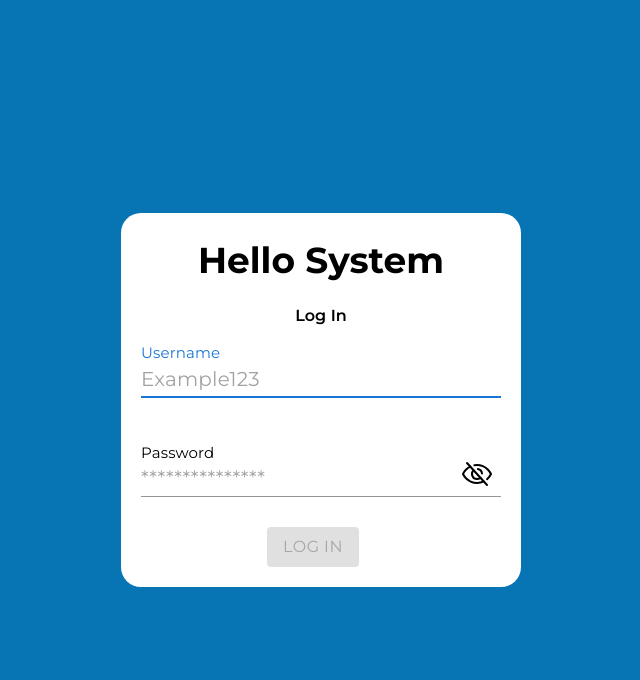
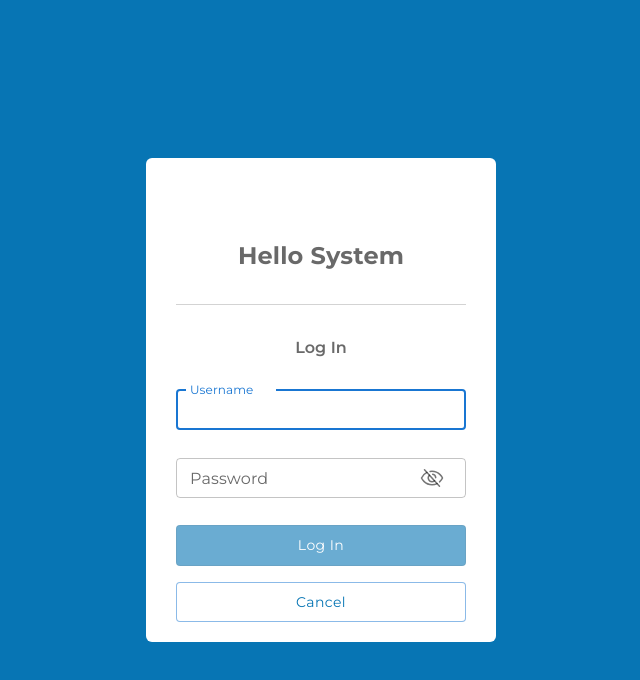
Before and after one commit to VengerAlex/test-project, a React (Vite) app: page /sign-in in a window 1280 px wide. Shown: the top 680 px of the page, without its empty margins (319-959 px from the left). Built offline with nearby package versions, Linux system fonts and the light colour scheme.

Commit message:
restyled login form

```diff
--- a/src/components/UI/Input/index.tsx
+++ b/src/components/UI/Input/index.tsx
@@ -1,24 +1,19 @@
-import {useState} from 'react'
+import { useState } from 'react'
 import {
-  IconButton,
-  InputAdornment, TextField,
-  TextFieldProps, Typography,
+  IconButton, InputAdornment, TextField, TextFieldProps
 } from '@mui/material'
 import { Eye, EyeSlash } from 'phosphor-react'
 
 // TODO! Replace any
 type InputProps = TextFieldProps & {
-  isPassword?: boolean;
-  isResetPassword?: boolean;
-  control: any;
-  formName: string;
-};
+  isPassword?: boolean
+  isResetPassword?: boolean
+  control: any
+  formName: string
+}
 
 export const Input = ({
-  isPassword = false,
-  formName,
-  control,
-  ...props
+  isPassword = false, formName, control, ...props
 }: InputProps) => {
   const [showPassword, setShowPassword] = useState(false)
 
@@ -26,17 +21,31 @@ export const Input = ({
     <TextField
       {...control.register(formName)}
       {...props}
-      InputLabelProps={{shrink: true}}
       name={formName}
       type={!isPassword ? 'text' : showPassword ? 'text' : 'password'}
-      variant='standard'
+      variant='outlined'
+      size='small'
+      sx={{
+        label: {
+          color: 'dimgray',
+          fontSize: '16px',
+        },
+        input: {
+          color: 'dimgray',
+          fontSize: '16px',
+        },
+        '& .MuiFormHelperText-root': {
+          margin: 0,
+          fontSize: '12px',
+        },
+      }}
       InputProps={
         isPassword
           ? {
             endAdornment: (
               <InputAdornment position='end'>
                 <IconButton onClick={() => setShowPassword(!showPassword)}>
-                  <Typography>{showPassword ? <Eye size={32} /> : <EyeSlash size={32} />}</Typography>
+                  {showPassword ? <Eye size={24} /> : <EyeSlash size={24} />}
                 </IconButton>
               </InputAdornment>
             ),
--- a/src/pages/Auth/SignIn/index.tsx
+++ b/src/pages/Auth/index.tsx
@@ -5,19 +5,18 @@ import { useForm } from 'react-hook-form'
 import { signInSchema } from '@utils/schemas'
 import { Input } from '@ui/Input'
 import { showErrorText } from '@utils/utils'
-import { useLogin } from '../../../services/auth.service'
+import { useLogin } from '../../services/auth.service'
 import { useContext } from 'react'
 import { AuthContext } from '@components/Contexts/AuthContext'
 import { useNavigate } from 'react-router-dom'
 import { ROUTES } from '@utils/constants'
 
 const SignWrapper = styled(Box)`
-  width: 400px;
+  width: 350px;
   background-color: #fff;
-  padding: 20px;
-  border-radius: 20px;
+  padding: 20px 30px;
+  border-radius: 6px;
 `
-
 const SignContainer = styled(Box)`
   background-color: #0775b4;
   display: flex;
@@ -26,6 +25,45 @@ const SignContainer = styled(Box)`
   height: 100vh;
   width: 100vw;
   text-align: center;
+`
+const Title = styled(Typography)`
+  padding: 60px 0 30px;
+  font-weight: bold;
+  color: dimgray;
+  border-bottom: 1px solid lightgray;
+`
+const Subtitle = styled(Typography)`
+  padding: 30px;
+  color: dimgray;
+`
+const PrimaryButton = styled(Button)`
+  width: 100%;
+  font-size: 14px;
+  padding: 7px 10px;
+  text-transform: none;
+  color: white;
+  background-color: #0775b4;
+
+  :disabled {
+    color: white;
+    opacity: 0.6;
+  }
+
+  :hover {
+    color: white;
+    background-color: #1976d2;;
+  }
+`
+const SecondaryButton = styled(PrimaryButton)`
+  background-color: white;
+  color: #0775b4;
+  padding: 7px 10px;
+
+  :hover {
+    background-color: white;
+    color: #1976d2;
+    border-color: #1976d2;
+  }
 `
 
 const SignIn = () => {
@@ -43,6 +81,7 @@ const SignIn = () => {
     mode: 'onChange',
     resolver: yupResolver(signInSchema),
   })
+
   const { username, password } = getValues()
 
   const submitHandler = (data: ISignInForm) => {
@@ -53,9 +92,7 @@ const SignIn = () => {
       {
         onSuccess: ({ data }) => {
           login({ username: data.username, email: data.email })
-
           localStorage.setItem('token', data.token)
-
           navigate(ROUTES.HOME)
         },
         onError: () => {
@@ -69,31 +106,19 @@ const SignIn = () => {
     <SignContainer>
       <SignWrapper>
         <Box>
-          <Typography
-            variant='h3'
-            mb={2}
-            sx={{ color: '#000' }}
-          >
-            Hello System
-          </Typography>
-          <Typography
-            variant='h5'
-            mb={2}
-          >
-            Log In
-          </Typography>
+          <Title variant='h4'>Hello System</Title>
+          <Subtitle variant='h5'>Log In</Subtitle>
         </Box>
+
         <form onSubmit={handleSubmit(submitHandler)}>
           <Stack
             direction='column'
             alignItems='center'
-            spacing={2}
           >
             <Input
               fullWidth
               helperText={showErrorText(errors, 'username', username)}
               autoFocus
-              placeholder='Example123'
               error={!!errors.username && !!username}
               control={control}
               formName='username'
@@ -103,23 +128,29 @@ const SignIn = () => {
               fullWidth
               helperText={showErrorText(errors, 'password', password)}
               error={!!errors.password && !!password}
-              sx={{ mb: 2 }}
-              placeholder='***************'
               control={control}
               formName='password'
               label='Password'
               isPassword
             />
           </Stack>
-          <Button
-            sx={{ mr: 2 }}
-            variant='contained'
+
+          <PrimaryButton
+            variant='outlined'
             type='submit'
             disabled={!isValid}
+            sx={{ mb: 2 }}
           >
             Log In
-          </Button>
+          </PrimaryButton>
+          <SecondaryButton
+            variant='outlined'
+            onClick={() => navigate(-1)}
+          >
+            Cancel
+          </SecondaryButton>
         </form>
+
         {error && (
           <Typography
             variant='h6'
--- a/src/pages/index.tsx
+++ b/src/pages/index.tsx
@@ -1,4 +1,4 @@
-export {default as SignIn} from '@pages/Auth/SignIn'
+export {default as SignIn} from '@pages/Auth'
 export {default as Home} from '@pages/Home'
 export {default as Company} from '@pages/About/Company'
 export {default as Team} from '@pages/About/Team'
```
